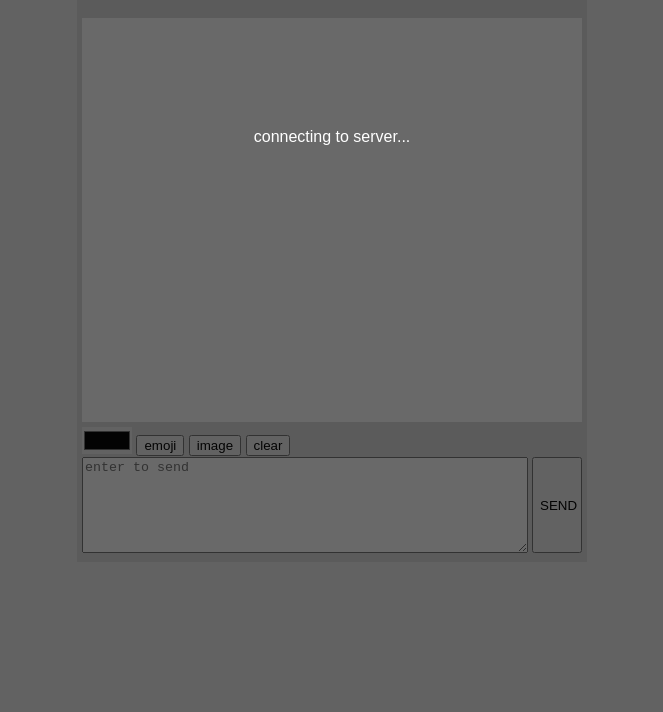
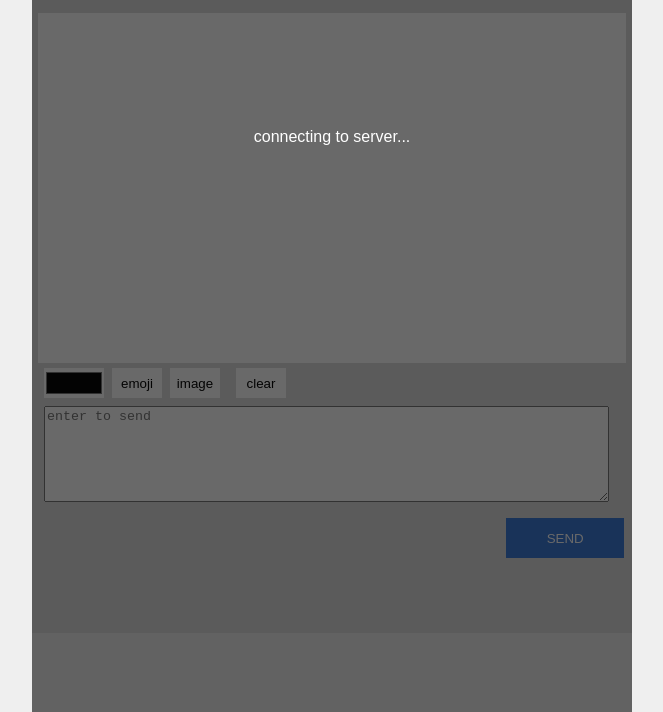
Before and after one commit to chenzhaohua11/socket, a website: page HiChat-master/www/index.html in a window 1280 px wide. Shown: the part 88-800 px from the top of the page, without its empty margins (308-971 px from the left). Drawn offline with nearby package versions, Linux system fonts and the light colour scheme; no server answers; files whose address does not match are found by name.

Commit message:
阿萨德

```diff
--- a/HiChat-master/www/styles/main.css
+++ b/HiChat-master/www/styles/main.css
@@ -3,10 +3,24 @@ html, body {
     background-color: #efefef;
     font-family: sans-serif;
 }
+@media screen and (min-width:700px){
+	.wrapper{
+		width: 600px;
+	}
+	#loginWrapper{
+		width: 600px;
+	}
+}
+@media screen and (max-width:700px){
+	.wrapper{
+		width: 100%;
+	}
+	#loginWrapper{
+		width: 100%;
+	}
+}
 .wrapper {
-    width: 500px;
-    height: 640px;
-    padding: 5px;
+    height: 700px;
     margin: 0 auto;
     background-color: #ddd;
 }
@@ -16,6 +30,7 @@ html, body {
     right: 0;
     bottom: 0;
     left: 0;
+   	margin:0 auto;
     background-color: rgba(5, 5, 5, .6);
     text-align: center;
     color: #fff;
@@ -24,25 +39,29 @@ html, body {
 }
 #nickWrapper {
     display: none;
+    width: 100%;
 }
 .banner {
     height: 80px;
-    width: 100%;
+    width: 95%;
+    margin-left: 2%;
 }
 .banner p {
     float: left;
     display: inline-block;
 }
 .controls {
-    height: 100px;
+    height: 190px;
     margin: 5px 0px;
     position: relative;
+    margin-left: 2%;
 }
 #historyMsg {
-    height: 400px;
+	width: 98%;
+    height: 350px;
+    margin-left: 1%;
     background-color: #fff;
     overflow: auto;
-    padding: 2px;
 }
 #historyMsg img {
     max-width: 99%;
@@ -53,12 +72,24 @@ html, body {
 .items {
     height: 30px;
 }
+.items *{
+	float: left;
+	margin-right: 8px;
+}
+.items input{
+	width: 50px;
+	height: 30px;
+	line-height: 30px;
+	background-color: #FFFFFF;
+	border: 0;
+}
 #colorStyle {
-    width: 50px;
-    border: none;
+    width: 60px;
+    height: 30px;
+    line-height: 30px;
+    border: 0;
     padding: 0;
 }
-
 
 .imageLable {
     position: relative;
@@ -73,20 +104,25 @@ html, body {
 
 
 #messageInput {
-    width: 440px;
-    max-width: 440px;
+    width: 95%;
     height: 90px;
     max-height: 90px;
     float:left;
+    margin-top: 8px;
 }
 #sendBtn {
-    width: 50px;
-    height: 96px;
-    float: right;
+    width: 20%;
+    height: 40px;
+    position: absolute;
+    bottom:0px;
+    right: 8px;
+    border:0;
+    background-color: #3879D9;
+    color: #FFFFFF;
 }
 #emojiWrapper {
     display: none;
-    width: 500px;
+    width: 80%;
     bottom: 105px;
     position: absolute;
     background-color: #aaa;
```
